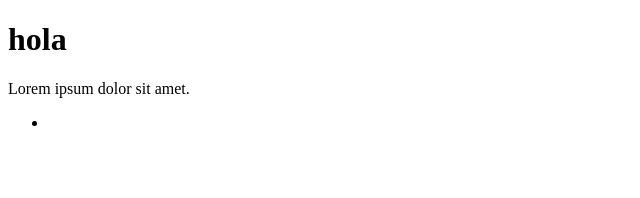
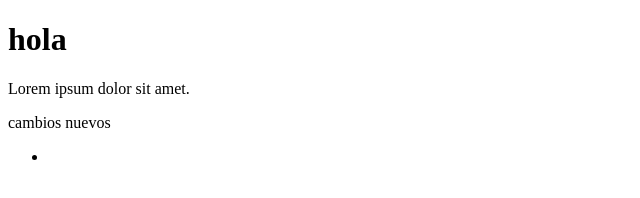
Before and after one commit to SergioMatiasG/proyectocoder, a plain HTML site: page index.html in a window 1280 px wide. Shown: the whole page, without its empty margins (0-640 px from the left). Drawn offline with Linux system fonts and the light colour scheme.

Commit message:
cambio en la rama

```diff
--- a/index.html
+++ b/index.html
@@ -9,6 +9,7 @@
 <body>
     <h1>hola</h1>
     <p>Lorem ipsum dolor sit amet.</p>
+    <p>cambios nuevos</p>
     <footer>
         <ul>
             <li>
```
